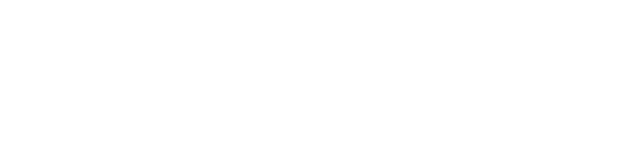
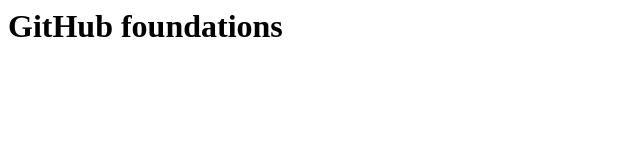
Before and after one commit to adriennepowell/Adrienne-Tribble, a plain HTML site: page index.html in a window 1280 px wide. Shown: the whole page, without its empty margins (0-640 px from the left). Drawn offline with Linux system fonts and the light colour scheme.

Commit message:
Added title and heading 1

```diff
--- a/index.html
+++ b/index.html
@@ -1,6 +1,10 @@
 <html>
 <head>
+<title> Github Foundations</title>
+</head>
+
 <body>
+<h1> GitHub foundations</h1>
 
 </body>
 
```
